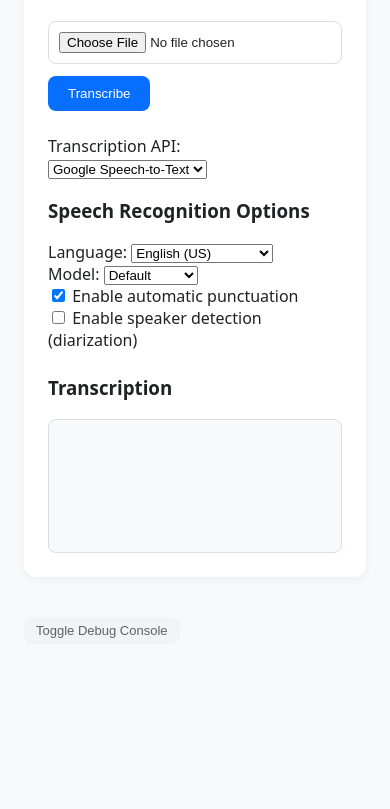
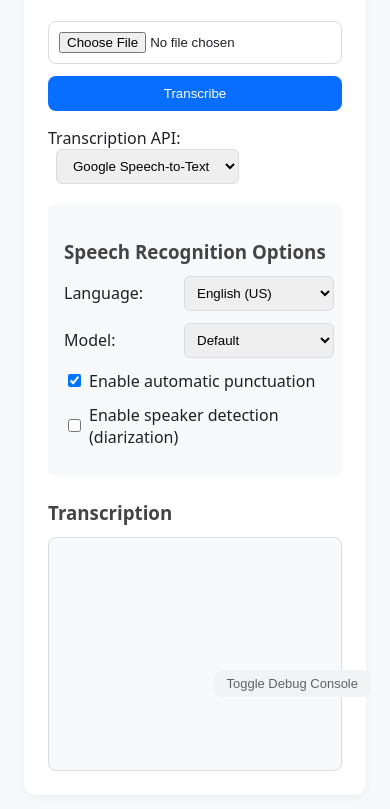
Before and after one commit to karstegg/audio-transcription, a website built with Vite: page index.html in a window 390 px wide. Shown: the part 127-936 px from the top of the page. Before the commit the page ends 844 px from the top, so only its background shows below. Built offline with nearby package versions, Linux system fonts and the light colour scheme; some packages are replaced by stand-ins of ours.

Commit message:
Update style.css with enhanced styling

```diff
--- a/style.css
+++ b/style.css
@@ -39,11 +39,17 @@ h1::before {
   background-size: cover;
 }
 
+h3 {
+  margin-bottom: 12px;
+  color: #444;
+}
+
+/* Upload container */
 .upload-container {
   display: flex;
   flex-wrap: wrap;
   gap: 12px;
-  margin-bottom: 24px;
+  margin-bottom: 16px;
 }
 
 input[type="file"] {
@@ -74,6 +80,53 @@ button:active {
   transform: scale(0.98);
 }
 
+/* API Selector */
+.api-selector {
+  margin-bottom: 20px;
+}
+
+.api-selector select {
+  margin-left: 8px;
+  padding: 8px 12px;
+  border: 1px solid #dadce0;
+  border-radius: 6px;
+}
+
+/* Options Panel */
+.options-panel {
+  background-color: #f8f9fa;
+  border-radius: 8px;
+  padding: 16px;
+  margin-bottom: 20px;
+}
+
+.option-row {
+  margin-bottom: 12px;
+  display: flex;
+  align-items: center;
+}
+
+.option-row label {
+  min-width: 120px;
+}
+
+.option-row select {
+  padding: 8px;
+  border: 1px solid #dadce0;
+  border-radius: 6px;
+  min-width: 150px;
+}
+
+.option-row.checkbox {
+  display: flex;
+  align-items: center;
+}
+
+.option-row.checkbox input {
+  margin-right: 8px;
+}
+
+/* Result container */
 #result-container {
   margin-top: 24px;
 }
@@ -83,11 +136,13 @@ button:active {
   padding: 16px;
   border: 1px solid #dadce0;
   border-radius: 8px;
-  min-height: 100px;
+  min-height: 200px;
+  max-height: 400px;
   white-space: pre-wrap;
   font-size: 15px;
   line-height: 1.5;
   background-color: #f8f9fa;
+  overflow-y: auto;
 }
 
 /* Status indicator */
@@ -120,14 +175,16 @@ button:active {
   }
 }
 
-/* Audio player */
-#audio-player-container {
+/* Media preview */
+#mediaPreviewContainer {
   margin-bottom: 24px;
 }
 
-audio {
+audio, video {
   width: 100%;
   margin-top: 8px;
+  border-radius: 8px;
+  background-color: #f1f3f4;
 }
 
 /* Debug console */
@@ -136,6 +193,10 @@ footer {
 }
 
 .debug-toggle {
+  position: fixed;
+  bottom: 20px;
+  right: 20px;
+  z-index: 1000;
   background-color: #f1f3f4;
   color: #5f6368;
   font-size: 13px;
@@ -147,6 +208,12 @@ footer {
 }
 
 .debug-console {
+  position: fixed;
+  bottom: 60px;
+  right: 20px;
+  width: 600px;
+  max-height: 400px;
+  z-index: 999;
   margin-top: 12px;
   padding: 16px;
   background-color: #202124;
@@ -155,7 +222,20 @@ footer {
   font-family: monospace;
   font-size: 14px;
   line-height: 1.6;
-  max-height: 300px;
   overflow-y: auto;
   white-space: pre-wrap;
+  box-shadow: 0 4px 6px rgba(0, 0, 0, 0.1);
 }
+
+/* Responsive adjustments */
+@media (max-width: 768px) {
+  .upload-container {
+    flex-direction: column;
+  }
+
+  .debug-console {
+    width: calc(100% - 40px);
+    right: 20px;
+    left: 20px;
+  }
+}
```
